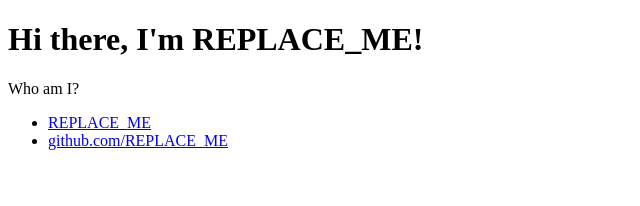
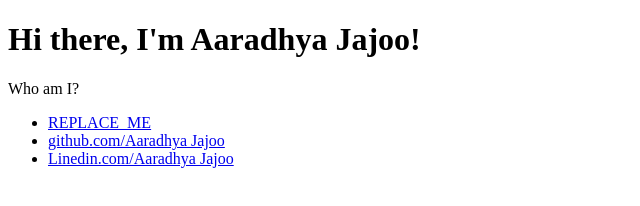
Before and after one commit to aaradhyajajoo/aaradhyajajoo.github.io, a plain HTML site: page index.html in a window 1280 px wide. Shown: the whole page, without its empty margins (0-640 px from the left). Drawn offline with Linux system fonts and the light colour scheme.

Commit message:
Update index.html

```diff
--- a/index.html
+++ b/index.html
@@ -6,16 +6,20 @@
   <body>
     <div class="container">
       <div class="blurb">
-        <h1>Hi there, I'm REPLACE_ME!</h1>
+        <h1>Hi there, I'm Aaradhya Jajoo!</h1>
         <p>Who am I?</p>
       </div>
     </div>
     <footer>
       <ul>
-        <li><a href="mailto:REPLACE_ME@gmail.com">REPLACE_ME</a></li>
+        <li><a href="mailto:aaradhya.jajoo@gmail.com">REPLACE_ME</a></li>
         <li>
-          <a href="https://github.com/REPLACE_ME">github.com/REPLACE_ME</a>
+          <a href="https://github.com/aaradhyajajoo">github.com/Aaradhya Jajoo</a>
         </li>
+        <li>
+          <a href="https://linkedin.com/in/aaradhyajajoo">Linedin.com/Aaradhya Jajoo</a>
+        </li>
+
       </ul>
     </footer>
   </body>
```
